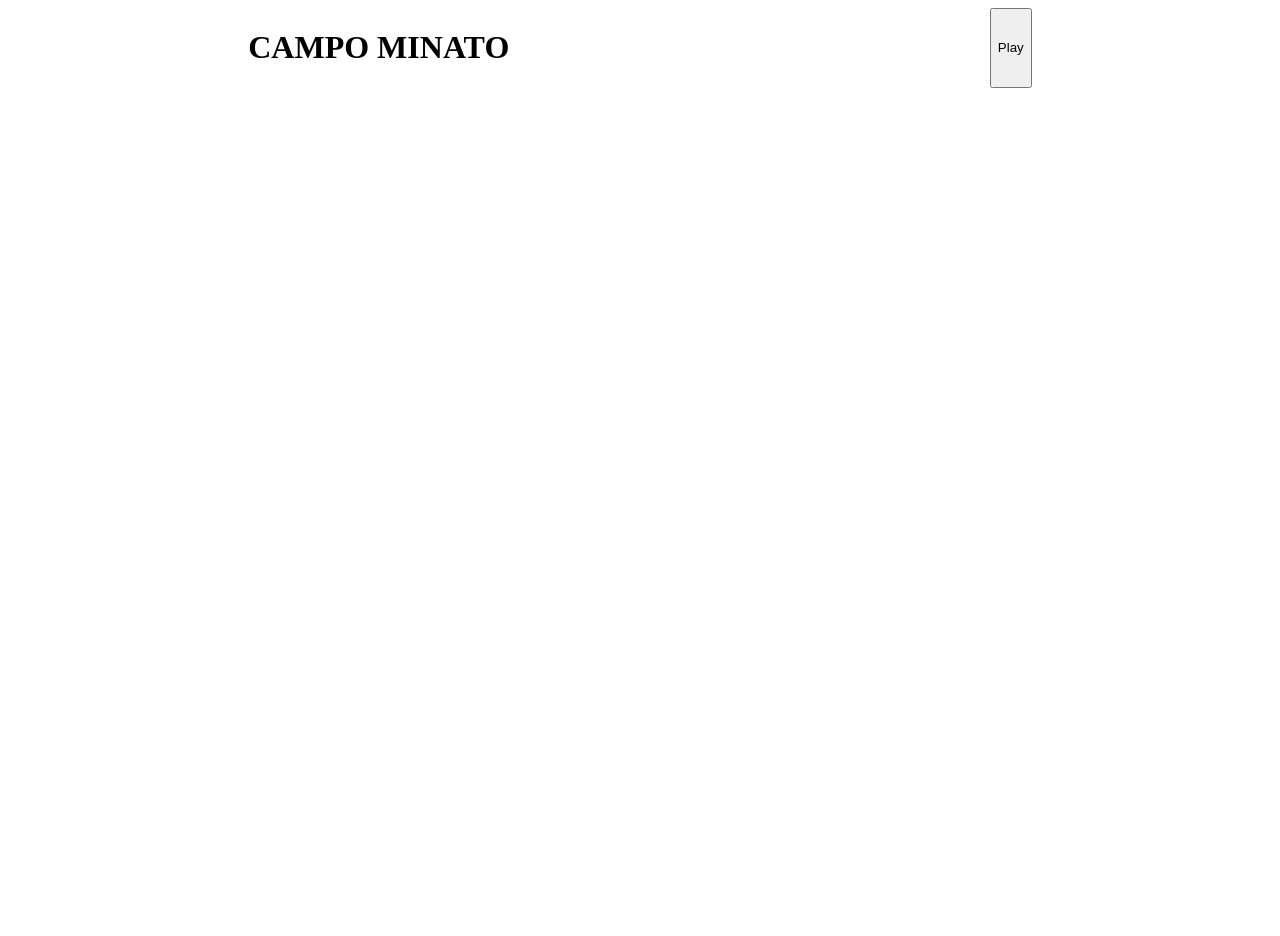
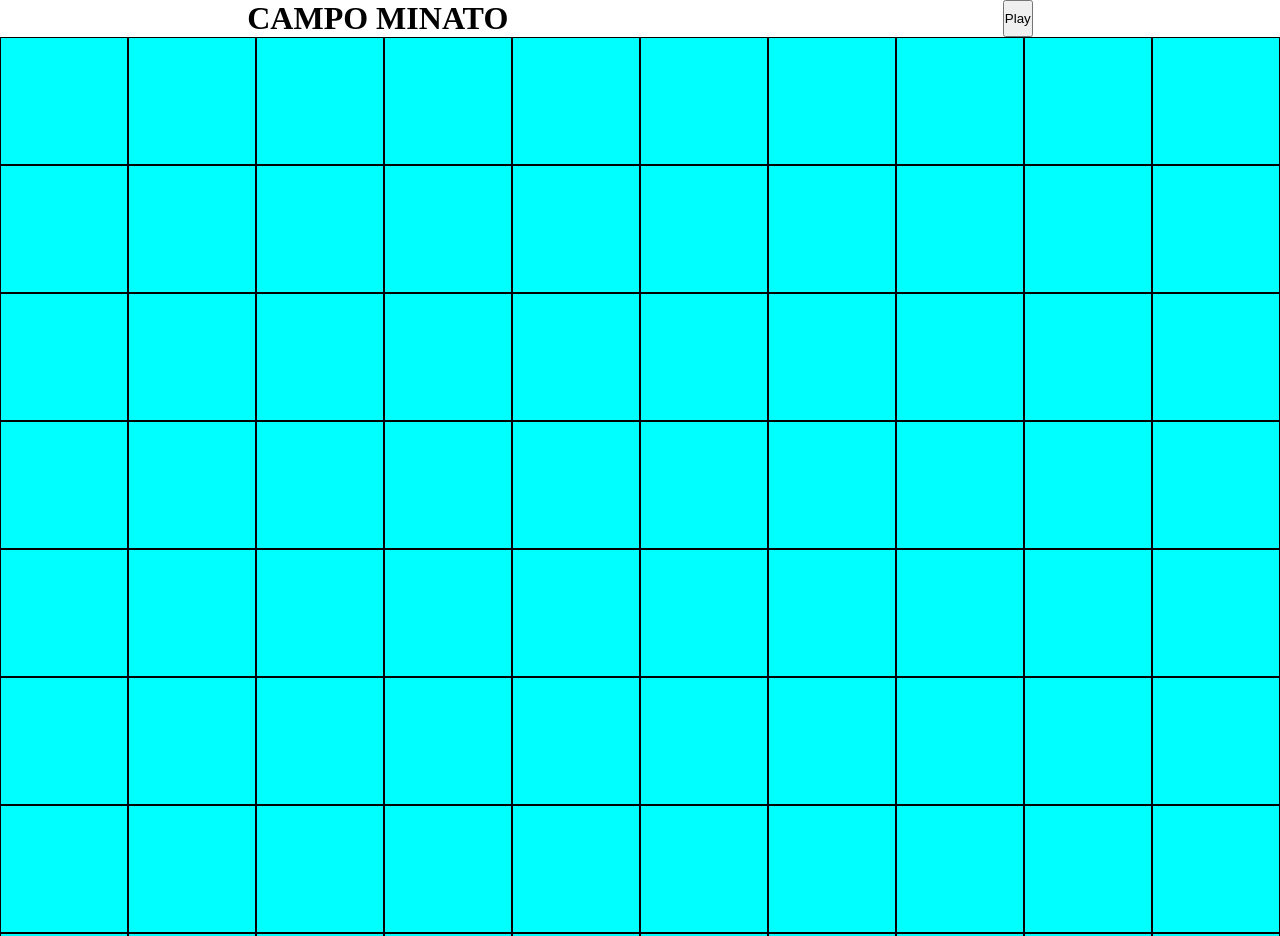
Before and after one commit to StefDev1801/js-campominato-grid, a plain HTML site: page index.html in a window 1280 px wide. Shown: the top 936 px of the page. Before the commit the page ends 800 px from the top, so only its background shows below. Drawn offline with Linux system fonts and the light colour scheme.

Commit message:
add grid

```diff
--- a/assets/css/style.css
+++ b/assets/css/style.css
@@ -1,4 +1,19 @@
+*{
+    margin: 0;
+    padding: 0;
+    box-sizing: border-box;
+}
 header{
     display: flex;
     justify-content: space-around;
 }
+.grid{
+    display: flex;
+    flex-wrap:wrap ;
+}
+.grid_element100{
+    background-color: aqua;
+    width: 10%;
+    aspect-ratio: 1;
+    border: 1px solid black;
+}
--- a/assets/js/main.js
+++ b/assets/js/main.js
@@ -1 +1,42 @@
 console.log('ou');
+
+// L'utente clicca su un bottone che genererà una griglia di gioco quadrata.
+// Ogni cella ha un numero progressivo, da 1 a 100.
+// Ci saranno quindi 10 caselle per ognuna delle 10 righe.
+// Quando l'utente clicca su ogni cella, la cella cliccata si colora di azzurro ed emetto un messaggio in console con il numero della cella cliccata.
+
+// Crea bottone (in HTML?)
+// Mettigli un addeventlistener così che generi una griglia
+
+const gridCell = `<div class="grid_element100"></div>`
+
+const grid = document.querySelector('.grid');
+
+console.log(grid, gridCell);
+
+const numberGridCell100 = 100;
+
+//crea una funzione da richiamare che ti generi la griglia desiderata (i valori saranno utili se arriverò al bonus)
+// prova a farla con div, se non sei in grado con list come su fizzbuzz con ogni cella ha un numero progressivo, da 1 a 100.
+/**
+ *
+ * @param {number} numberGridCell - How many cell in a grid
+ */
+function createGrid(numberGridCell) {
+    for (let i = 0; i < numberGridCell; i++) {
+    // const element = array[i];
+    grid.insertAdjacentHTML('beforeend', gridCell)
+}
+}
+createGrid(numberGridCell100);//create 100 cell need to fix with css
+
+
+// fai che ogni cella sia cliccabile
+const button = addEventListener('click', function(){
+
+})
+// quando clicchi su una cella: fai si che ti dia il display.log con il numero dell'indice corrispettivo
+
+// posiziona la griglia in mezzo allo schermo e non far scomparire il bottone
+
+// aggiungi poi una classe css o direttamente con js bgcolor azzurro
```
